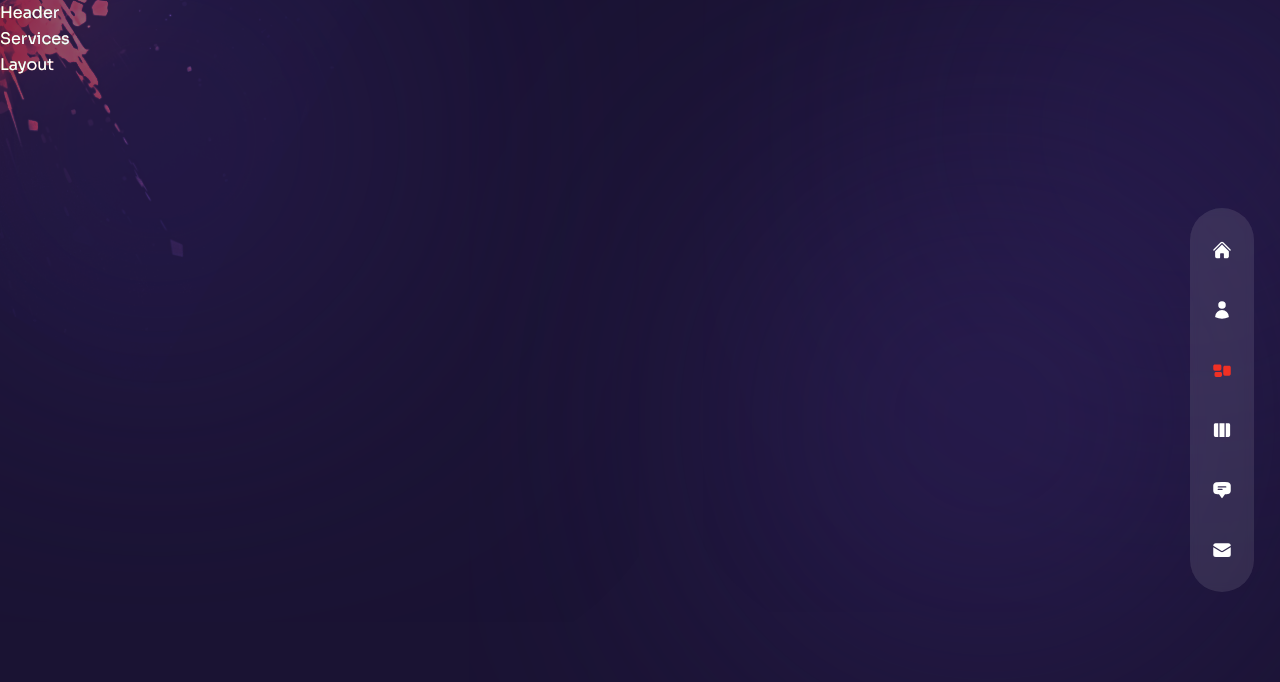
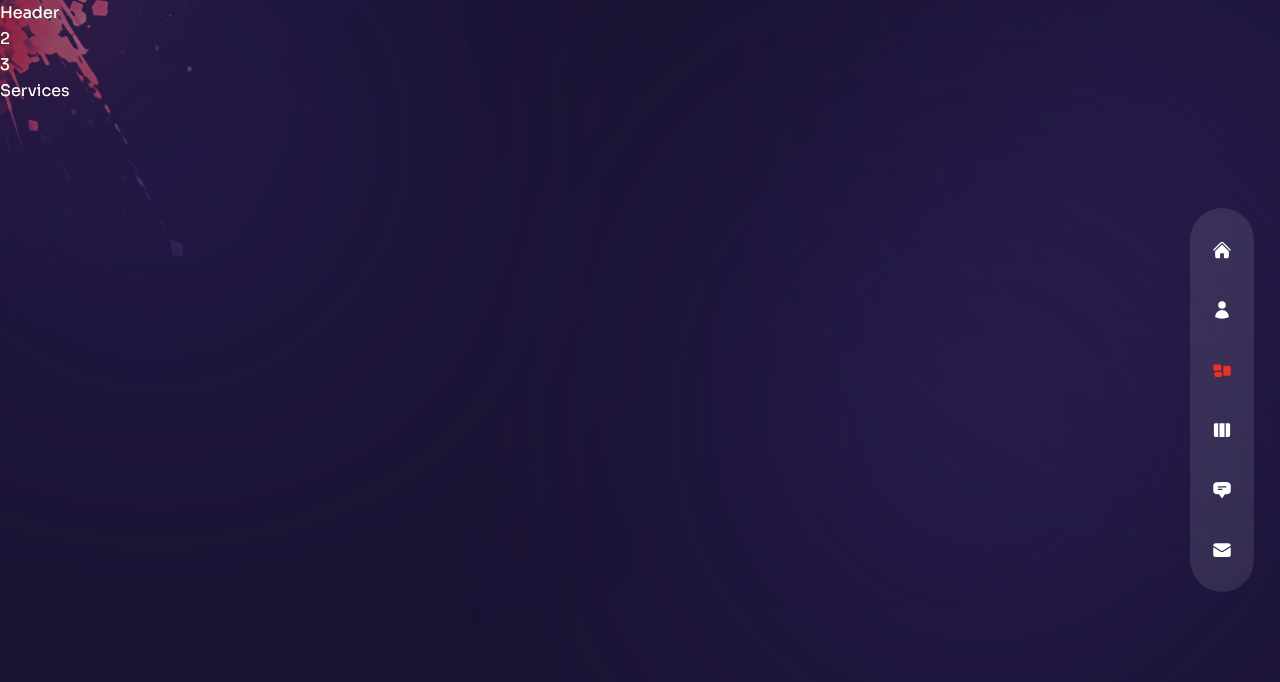
Before and after one commit to rahulav35/Portfolio, a Next.js app: page /services in a window 1280 px wide. Shown: the top 682 px of the page. Built offline with nearby package versions, Linux system fonts and the light colour scheme.

Commit message:
MinorChange

```diff
--- a/components/Transition.js
+++ b/components/Transition.js
@@ -1,7 +1,37 @@
+// framer motion
+import { motion } from "framer-motion";
+
+// variants
+const transitionVariants = {
+  initial: {
+    x: "100%",
+    width: "100%",
+  },
+  animate: {
+    x: "0%",
+    width: "0%",
+  },
+  exit: {
+    x: ["0%", "100%"],
+    width: ["0%", "100%"],
+  },
+};
+
 const Transition = () => {
   return (
     <>
-      <div>Transition</div>
+      <motion.div
+        className=" fixed top-0 bottom-0 right-full w-screen h-screen z-30 bg-[#2e2257]    "
+        variants={transitionVariants}
+        initial="initial"
+        animate="animate"
+        exit="exit"
+        Transition={{ delay: 0.2, duration: 0.6, ease: "easeInOut" }}
+      >
+
+      </motion.div>
+      <div className="">2</div>
+      <div className="">3</div>
     </>
   );
 };
--- a/pages/_app.js
+++ b/pages/_app.js
@@ -1,11 +1,32 @@
 import '../styles/globals.css';
 import Layout from "../components/Layout";
+import Transition from "../components/Transition";
+
+
+// next router
+import { useRouter } from "next/router";
+
+// framer motion
+import { AnimatePresence, motion } from "framer-motion";
 
 function MyApp({ Component, pageProps }) {
 
-  return <Layout>
-    <Component {...pageProps} />
-  </Layout>;
+  const router = useRouter();
+
+
+  return (<Layout>
+
+    <AnimatePresence mode='wait'>
+      <motion.div key={router.route} className='h-full'>
+        <Transition/>
+        <Component {...pageProps} />
+
+      </motion.div>
+    </AnimatePresence>
+
+
+
+  </Layout>) ;
 }
 
 export default MyApp;
```
